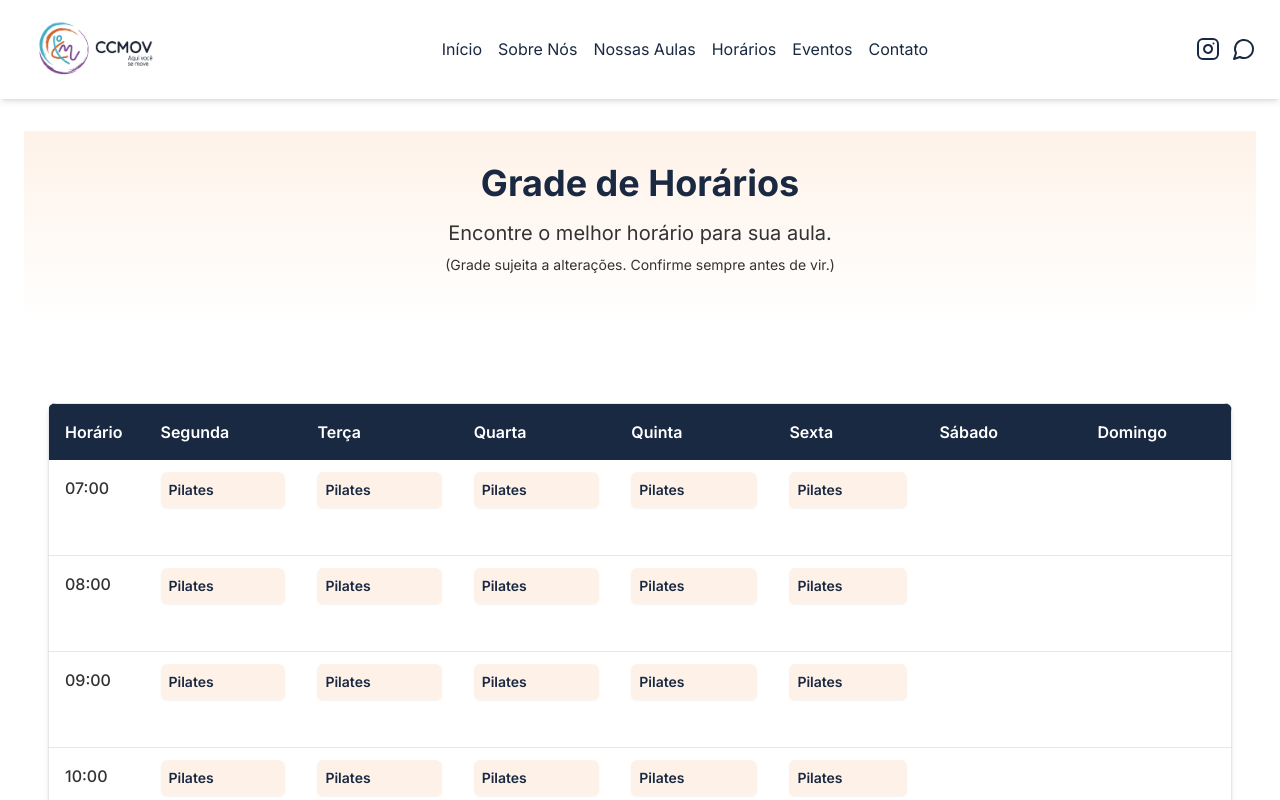
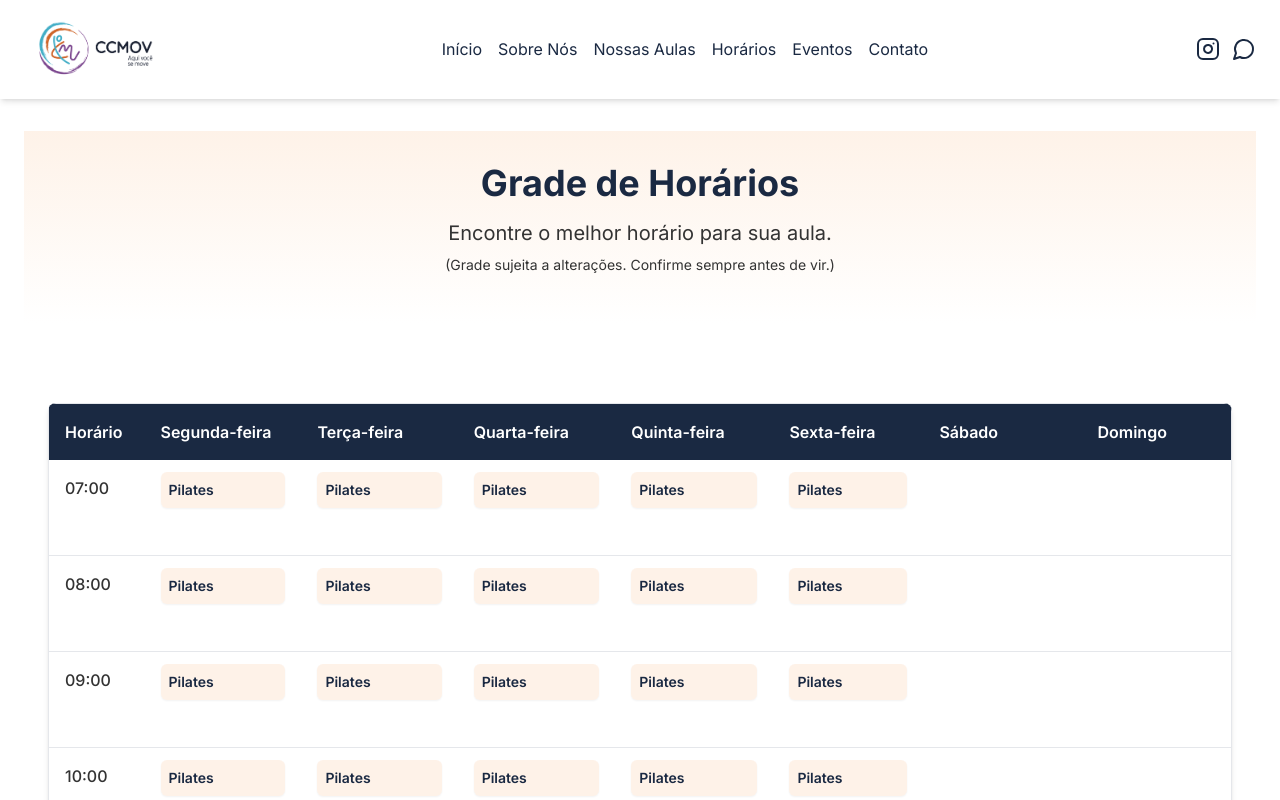
Before and after one commit to CCMOV/ccmov-website, a Next.js app in the folder ubuntu/ccmov_website/: page /horarios in a window 1280 px wide. Shown: the top 800 px of the page. Built offline with nearby package versions, Linux system fonts and the light colour scheme.

Commit message:
Nome dos dias da semana atualizados

```diff
--- a/ubuntu/ccmov_website/src/app/horarios/page.tsx
+++ b/ubuntu/ccmov_website/src/app/horarios/page.tsx
@@ -84,11 +84,11 @@ const scheduleData = {
 type DayKey = keyof typeof scheduleData;
 
 const daysOfWeek: { key: DayKey; name: string }[] = [
-  { key: 'monday', name: 'Segunda' },
-  { key: 'tuesday', name: 'Terça' },
-  { key: 'wednesday', name: 'Quarta' },
-  { key: 'thursday', name: 'Quinta' },
-  { key: 'friday', name: 'Sexta' },
+  { key: 'monday', name: 'Segunda-feira' },
+  { key: 'tuesday', name: 'Terça-feira' },
+  { key: 'wednesday', name: 'Quarta-feira' },
+  { key: 'thursday', name: 'Quinta-feira' },
+  { key: 'friday', name: 'Sexta-feira' },
   { key: 'saturday', name: 'Sábado' },
   { key: 'sunday', name: 'Domingo' },
 ];
```
